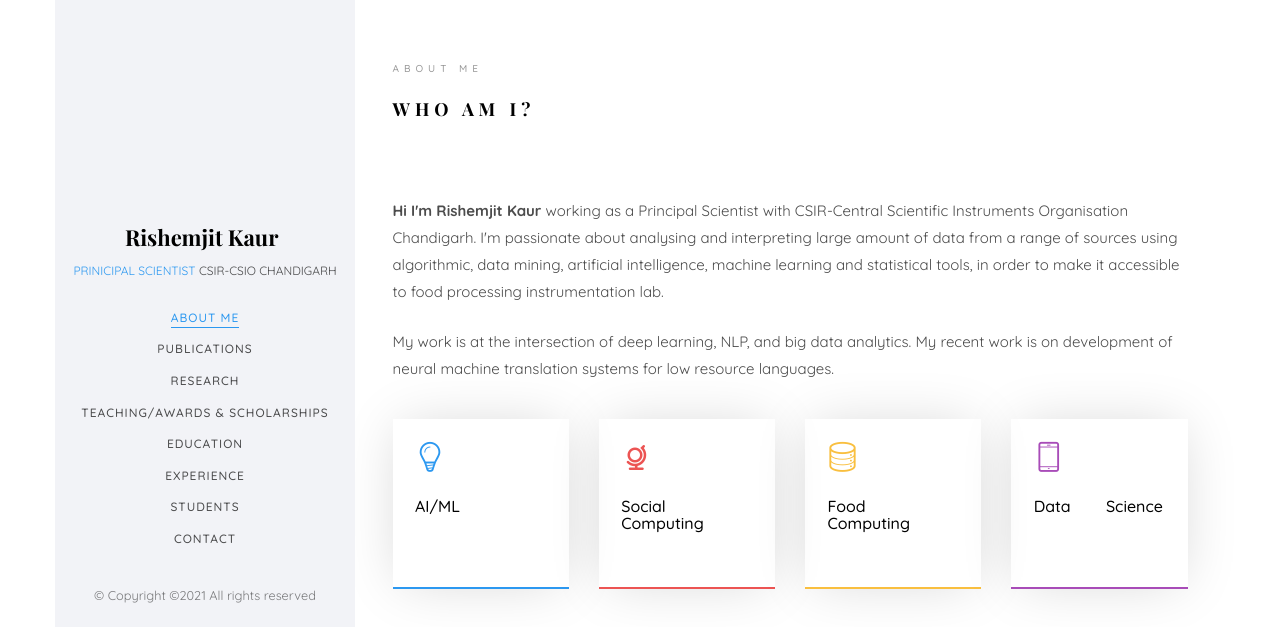
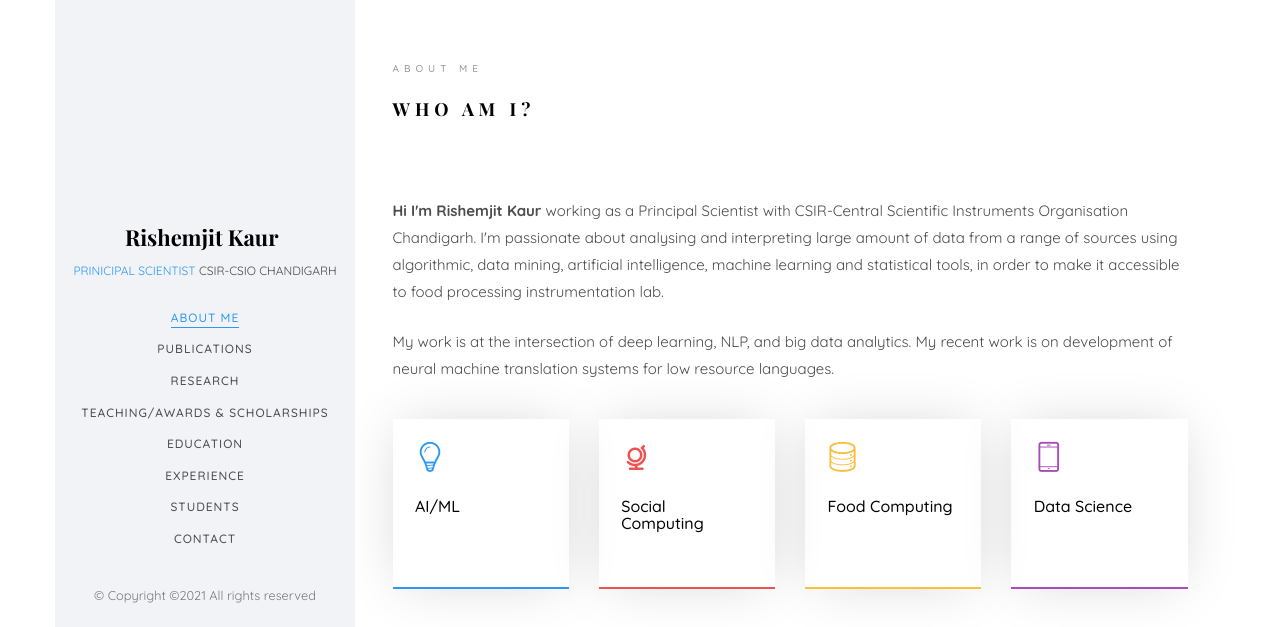
Before and after one commit to rishemjit/-Portfolio, a plain HTML site: page index.html in a window 1280 px wide. Shown: the top 627 px of the page. Drawn offline with nearby package versions, Linux system fonts and the light colour scheme; files whose address does not match are found by name; a web font is replaced by a local one.

Commit message:
Updating Index.html

```diff
--- a/index.html
+++ b/index.html
@@ -119,13 +119,13 @@ Copyright &copy;<script>document.write(new Date().getFullYear());</script> All r
 								<div class="col-md-3 animate-box" data-animate-effect="fadeInTop">
 									<div class="services color-3">
 										<span class="icon2"><i class="icon-data"></i></span>
-										<h3>Food &nbsp; Computing</h3>
+										<h3>Food Computing</h3>
 									</div>
 								</div>
 								<div class="col-md-3 animate-box" data-animate-effect="fadeInBottom">
 									<div class="services color-4">
 										<span class="icon2"><i class="icon-phone3"></i></span>
-										<h3>Data &nbsp;&nbsp;&nbsp; &nbsp;&nbsp;&nbsp;Science</h3>
+										<h3>Data Science</h3>
 									</div>
 								</div>
 							</div>
```
